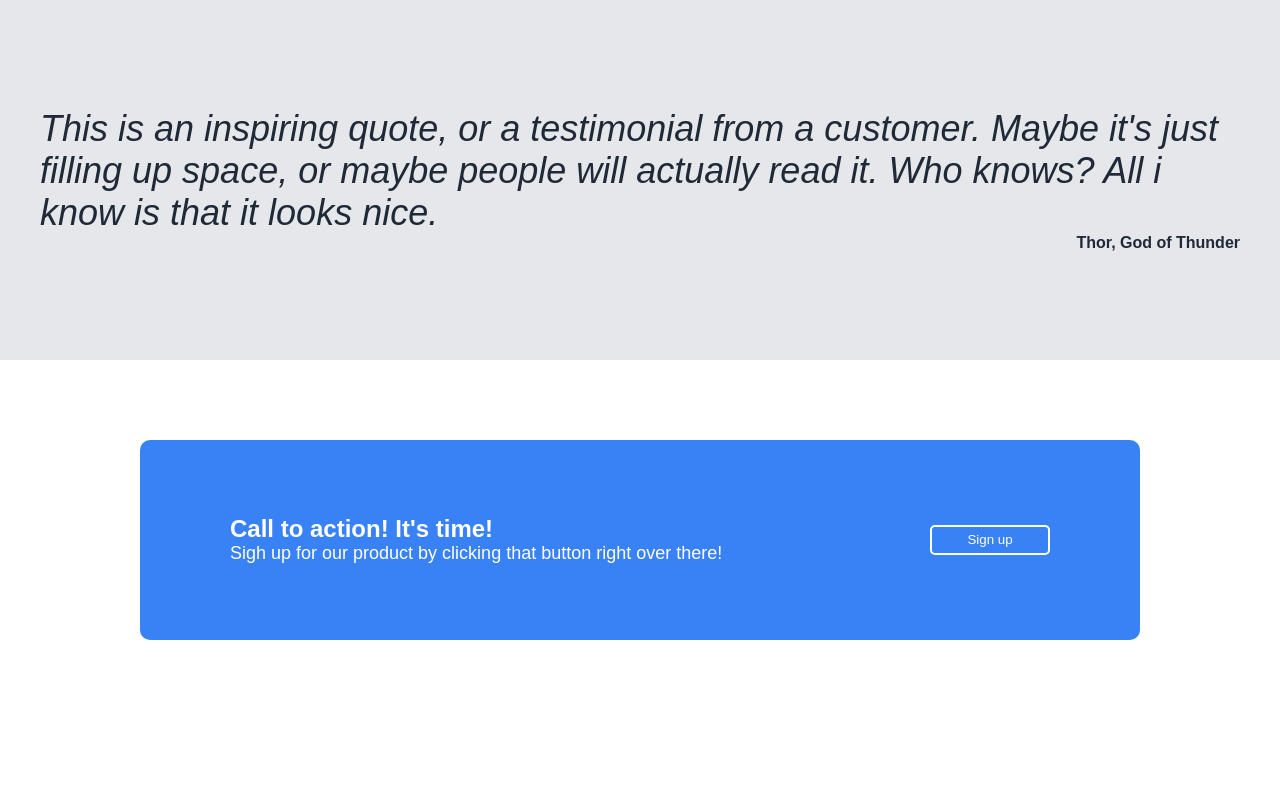
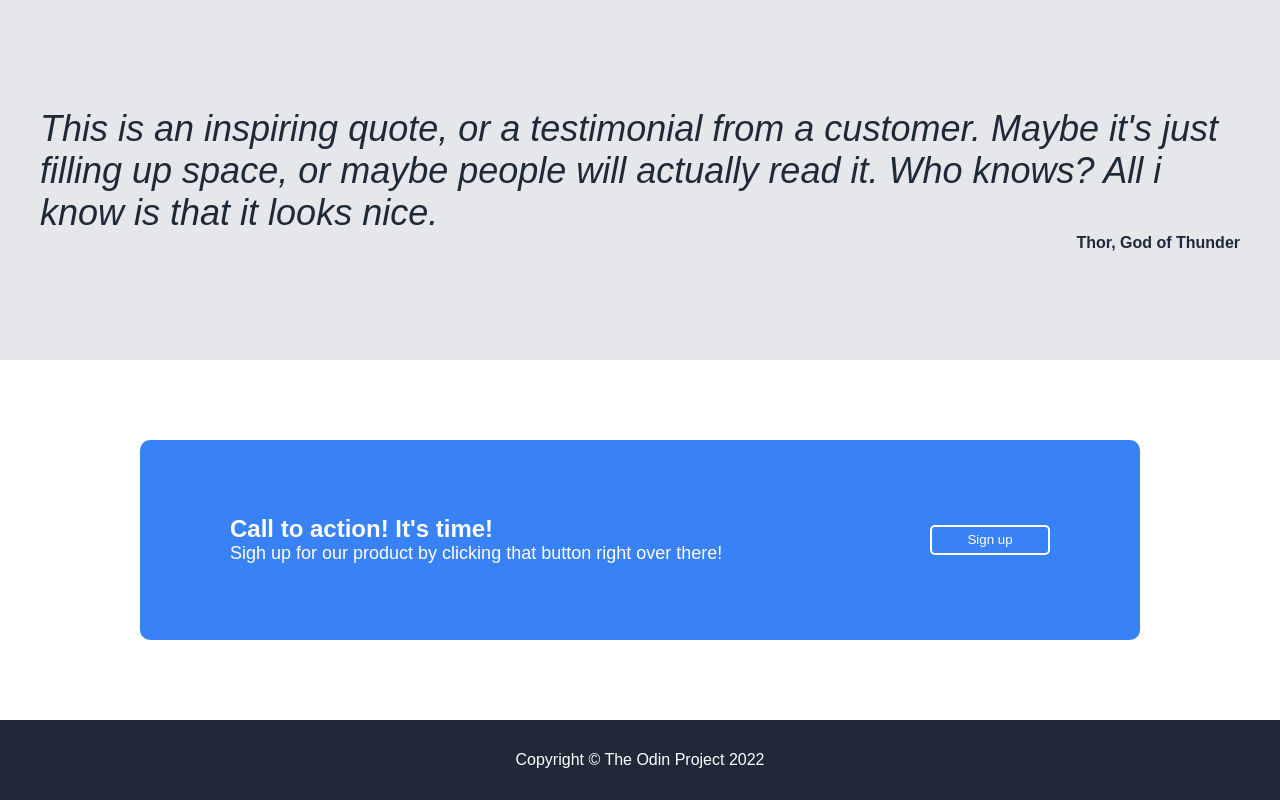
Before and after one commit to 0xkilo/odin-landing-page, a plain HTML site: page index.html in a window 1280 px wide. Shown: the part 769-1569 px from the top of the page. Before the commit the page ends 1489 px from the top, so only its background shows below. Drawn offline with Linux system fonts and the light colour scheme.

Commit message:
Added footer and positioned it to the bottom of the page

```diff
--- a/index.html
+++ b/index.html
@@ -34,7 +34,7 @@
                 </div>
 
                 <div class="grid-item-2">
-                    <img src="https://via.placeholder.com/150" alt="placeholder">
+                    <img src="image.jpg" alt="placeholder">
                 </div>
             </div>
 
@@ -92,5 +92,8 @@
     </section>
 
 
+    <div class="footer">Copyright &copy The Odin Project 2022</div>
+
+
 </body>
 </html>
--- a/styles.css
+++ b/styles.css
@@ -212,3 +212,15 @@ li{
     justify-content: space-between;
     align-items: center;
 }
+
+/* END OF SIGN UP BOX */
+
+.footer {
+    height: 80px;
+    background: #1F2937;
+    color: white;
+    display: flex;
+    margin-top: auto;
+    align-items: center;
+    justify-content: center;
+  }
```
Also changed, not shown: image.jpg (added).
